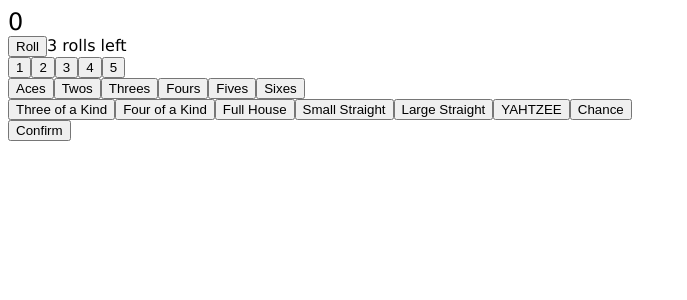
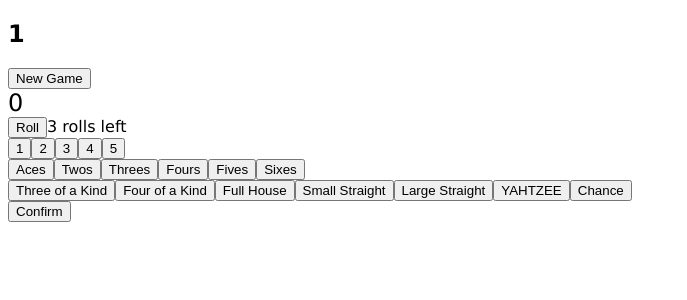
Before and after one commit to bbanting/react-trial, a React (Create React App) app: page / in a window 1280 px wide. Shown: the top 300 px of the page, without its empty margins (0-687 px from the left). Built offline with nearby package versions, Linux system fonts and the light colour scheme.

Commit message:
Created STATE constant and integrated into components to control the game flow; made newGame() in Game

```diff
--- a/src/App.js
+++ b/src/App.js
@@ -1,4 +1,13 @@
 import React, { useState, useEffect } from 'react';
+
+
+const STATE = {
+  BEGIN: 1,
+  PREROLL: 2,
+  ROLLING: 3,
+  SCORING: 4,
+  FINISH: 5
+};
 
 
 function range(start, end) {
@@ -43,11 +52,10 @@
 function nStraightHandFactory(n, points) {
   function func(values) {
     let sortedValues = values.sort();
-    let attempt;
     // t is the tolerance for failure.
     for (let t = values.length - n; t>=0; t--) {
       const comp = sortedValues[0];
-      if ((attempt = sortedValues.filter((v, i) => v === comp+i)).length >= n) {
+      if (sortedValues.filter((v, i) => v === comp+i).length >= n) {
         return points;
       }
       sortedValues = sortedValues.slice(1);
@@ -78,10 +86,22 @@
 
 function Game(props) {
   /**A component to contain the game functionality. */
+  const [gameState, setGameState] = useState(STATE.BEGIN);
   const [rolls, setRolls] = useState(3);
   const [yahtzees, setYahtzees] = useState(0);
   const [dice, setDice] = useState(range(1, 6).map(n => ({value: n, locked: false})));
   const [scores, setScores] = useState(range(1, 14).fill(null));
+
+  // This checks if the game is finished after scoring or moves
+  // the game state on to the next turn so long as the state is
+  // not BEGIN (otherwise it may be triggered before the game starts).
+  useEffect(() => {
+    if (scores.every(s => s !== null)) setGameState(STATE.FINISH);
+    else if (gameState !== STATE.BEGIN) {
+      setGameState(STATE.PREROLL);
+      setRolls(3);
+    }
+  }, [scores]);
 
   function getScore() {
     let extraYahtzeeScore = ((yahtzees-1) > 0) ? ((yahtzees-1) * 50) : 0;
@@ -97,25 +117,53 @@
     return func;
   }
 
+  function newGame() {
+    setGameState(STATE.BEGIN);
+    setRolls(3);
+    setYahtzees(0);
+    setDice(range(1, 6).map(n => ({value: n, locked: false})))
+    setScores(scores.fill(null));
+  }
+
   return (
     <div>
+      <h2>{gameState}</h2>
+      <button onClick={newGame}>New Game</button>
       <ScoreDisplay score={getScore()} />
-      <RollButton dice={dice} setDice={setDice} rolls={rolls} setRolls={setRolls} />
+      <RollButton
+        dice={dice} setDice={setDice}
+        rolls={rolls} setRolls={setRolls}
+        gameState={gameState} setGameState={setGameState}
+        />
       {dice.map((die, i) => <Die key={i} die={die} setLock={setLockFactory(i)} />)}
-      <HandList scores={scores} setScores={setScores} dice={dice} />
+      <HandList
+        scores={scores} setScores={setScores}
+        dice={dice}
+        gameState={gameState}
+        />
     </div>
   );
 }
 
 
-function RollButton({ dice, setDice, rolls, setRolls }) {
+function RollButton({ dice, setDice, rolls, setRolls, gameState, setGameState }) {
   /**The button the user clicks to roll the dice. */
+  useEffect(() => {
+    if (rolls < 1) {
+      setGameState(STATE.SCORING);
+      setDice(dice.map(d => ({"value": d.value, "locked": false})));
+    }
+  }, [rolls]);
+
   function getDieRoll() {
     return Math.trunc(Math.random() * 6) + 1;
   }
 
   function rollDice() {
-    if (rolls < 1) return;
+    if (![STATE.ROLLING, STATE.BEGIN, STATE.PREROLL].includes(gameState)) return;
+    if ([STATE.BEGIN, STATE.PREROLL].includes(gameState)) setGameState(STATE.ROLLING);
+
+    if (rolls < 1) setRolls(3);
 
     const newDice = [];
     for (let die of dice) {
@@ -126,6 +174,7 @@
         newDice.push({value: n, locked: false});
       }
     }
+
     setDice(newDice);
     setRolls(n => n - 1);
   }
@@ -159,7 +208,7 @@
 }
 
 
-function HandList({scores, setScores, dice}) {
+function HandList({scores, setScores, dice, gameState}) {
   /**The list of hands that may be selected for scoring. */
   const [selected, setSelected] = useState(null);
 
@@ -185,7 +234,7 @@
   }
 
   function setScore() {
-    if (selected === null) return;
+    if (![STATE.ROLLING, STATE.SCORING].includes(gameState) || selected === null) return;
 
     let newScores = scores.slice();
     const diceVals = getDiceValues(dice);
```
